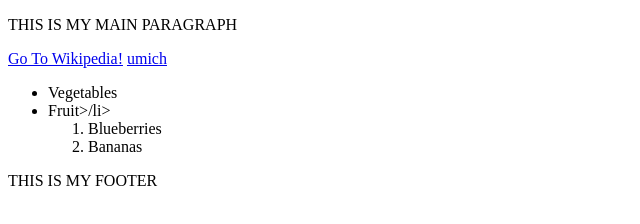
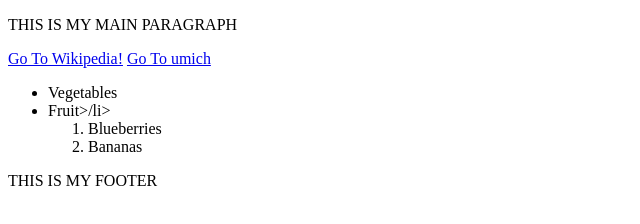
Before and after one commit to jleal666/coursera, a plain HTML site: page Templates/test.html in a window 1280 px wide. Shown: the full height of the page, 0-640 px from the left. Drawn offline with Linux system fonts and the light colour scheme.

Commit message:
Third Commit

```diff
--- a/Templates/test.html
+++ b/Templates/test.html
@@ -7,8 +7,7 @@
 <body>
 <main><p>THIS IS MY MAIN PARAGRAPH </p>
 <a href = "wikipedia.org">Go To Wikipedia!</a>
-<a href = "http://www.umich.edu">umich</a>
-
+<a href = "http://www.umich.edu">Go To umich</a>
 <ul>
     <li>Vegetables</li>
     <li>Fruit>/li>
```
